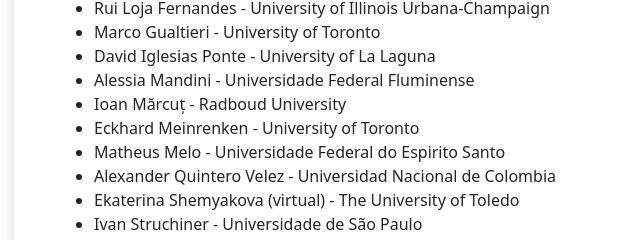
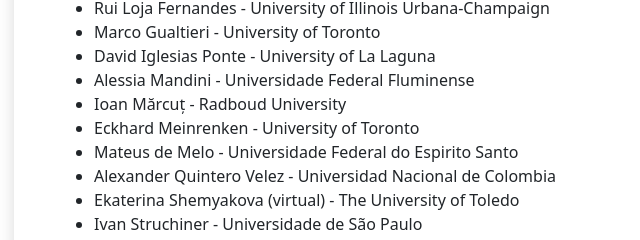
Before and after one commit to poissongeometry/poissongeometry.github.io, a plain HTML site: page 2024/home.html in a window 1280 px wide. Shown: the part 996-1236 px from the top of the page, 68-708 px from the left. Drawn offline with nearby package versions, Linux system fonts and the light colour scheme.

Commit message:
Update home.html

```diff
--- a/2024/home.html
+++ b/2024/home.html
@@ -102,7 +102,7 @@
 <div class="container shadow mt-5 ps-5 py-3">
 <h2>Speakers</h2>
 <ul>
-<li>Anton Alekseev - Université de Genève</li><li>Ana Balibanu - Louisiana State University</li><li>Paula Balseiro - Universidade Federal Fluminense</li><li>Francesco Bonechi - Istituto Nazionale di Fisica Nucleare</li><li>Alejandro Cabrera - Universidade Federal do Rio de Janeiro</li><li>Miquel Cueca - Universität Göttingen</li><li>Marius Crainic<sup>&nbsp;**</sup> - Universiteit Utrecht</li><li>Matias del Hoyo - Universidade Federal Fluminense</li><li>Rui Loja Fernandes - University of Illinois Urbana-Champaign</li><li>Marco Gualtieri - University of Toronto</li><li>David Iglesias Ponte - University of La Laguna</li><li>Alessia Mandini - Universidade Federal Fluminense</li><li>Ioan Mărcuț - Radboud University</li><li>Eckhard Meinrenken - University of Toronto</li><li>Matheus Melo - Universidade Federal do Espirito Santo</li><li>Alexander Quintero Velez - Universidad Nacional de Colombia</li><li>Ekaterina Shemyakova  (virtual) -  The University of Toledo</li><li>Ivan Struchiner - Universidade de São Paulo</li><li>Elizaveta Vishnyakova - Universidade Federal de Minas Gerais</li><li>Marco Zambon - Katholieke Universiteit Leuven</li><li>Chenchang Zhu<sup>&nbsp;**</sup> - Universität Göttingen</li></ul>
+<li>Anton Alekseev - Université de Genève</li><li>Ana Balibanu - Louisiana State University</li><li>Paula Balseiro - Universidade Federal Fluminense</li><li>Francesco Bonechi - Istituto Nazionale di Fisica Nucleare</li><li>Alejandro Cabrera - Universidade Federal do Rio de Janeiro</li><li>Miquel Cueca - Universität Göttingen</li><li>Marius Crainic<sup>&nbsp;**</sup> - Universiteit Utrecht</li><li>Matias del Hoyo - Universidade Federal Fluminense</li><li>Rui Loja Fernandes - University of Illinois Urbana-Champaign</li><li>Marco Gualtieri - University of Toronto</li><li>David Iglesias Ponte - University of La Laguna</li><li>Alessia Mandini - Universidade Federal Fluminense</li><li>Ioan Mărcuț - Radboud University</li><li>Eckhard Meinrenken - University of Toronto</li><li>Mateus de Melo - Universidade Federal do Espirito Santo</li><li>Alexander Quintero Velez - Universidad Nacional de Colombia</li><li>Ekaterina Shemyakova  (virtual) -  The University of Toledo</li><li>Ivan Struchiner - Universidade de São Paulo</li><li>Elizaveta Vishnyakova - Universidade Federal de Minas Gerais</li><li>Marco Zambon - Katholieke Universiteit Leuven</li><li>Chenchang Zhu<sup>&nbsp;**</sup> - Universität Göttingen</li></ul>
 <sup>&nbsp;**</sup> To be confirmed!
 </div>
 <div class="container shadow mt-5 ps-5 py-3">
```
